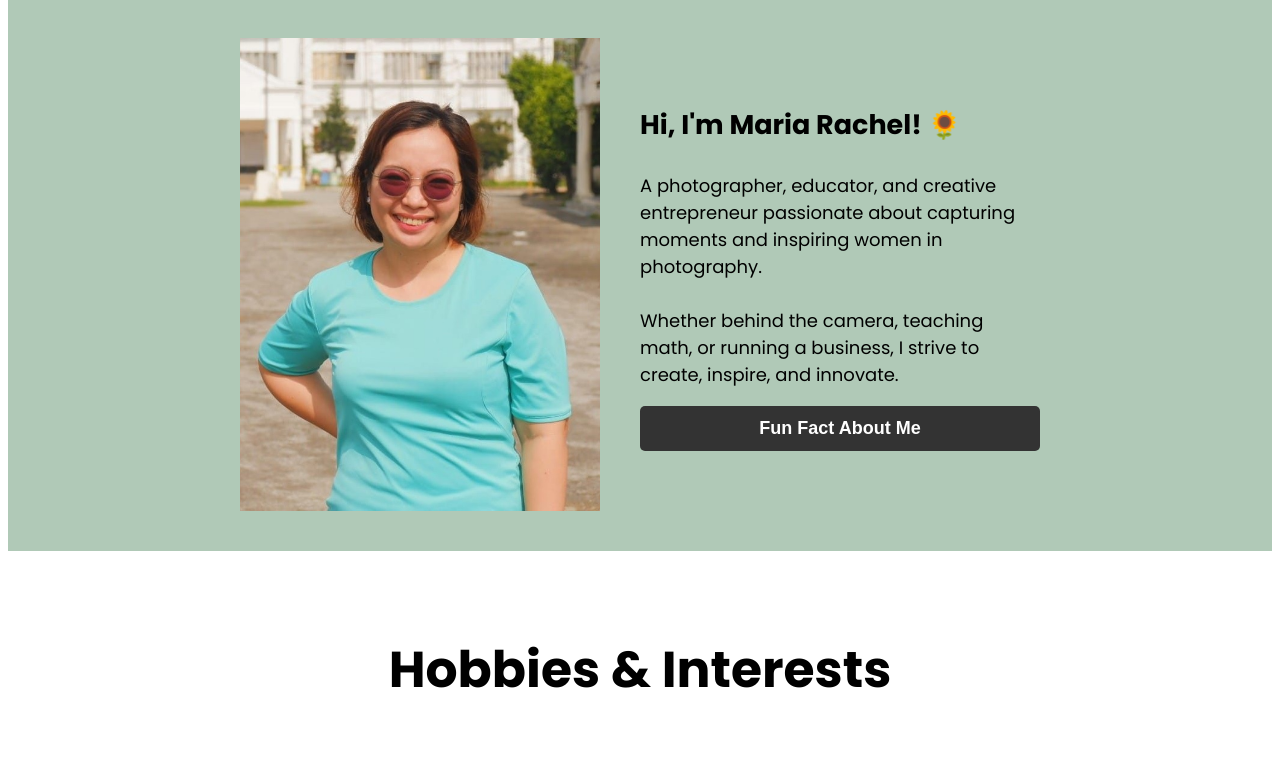
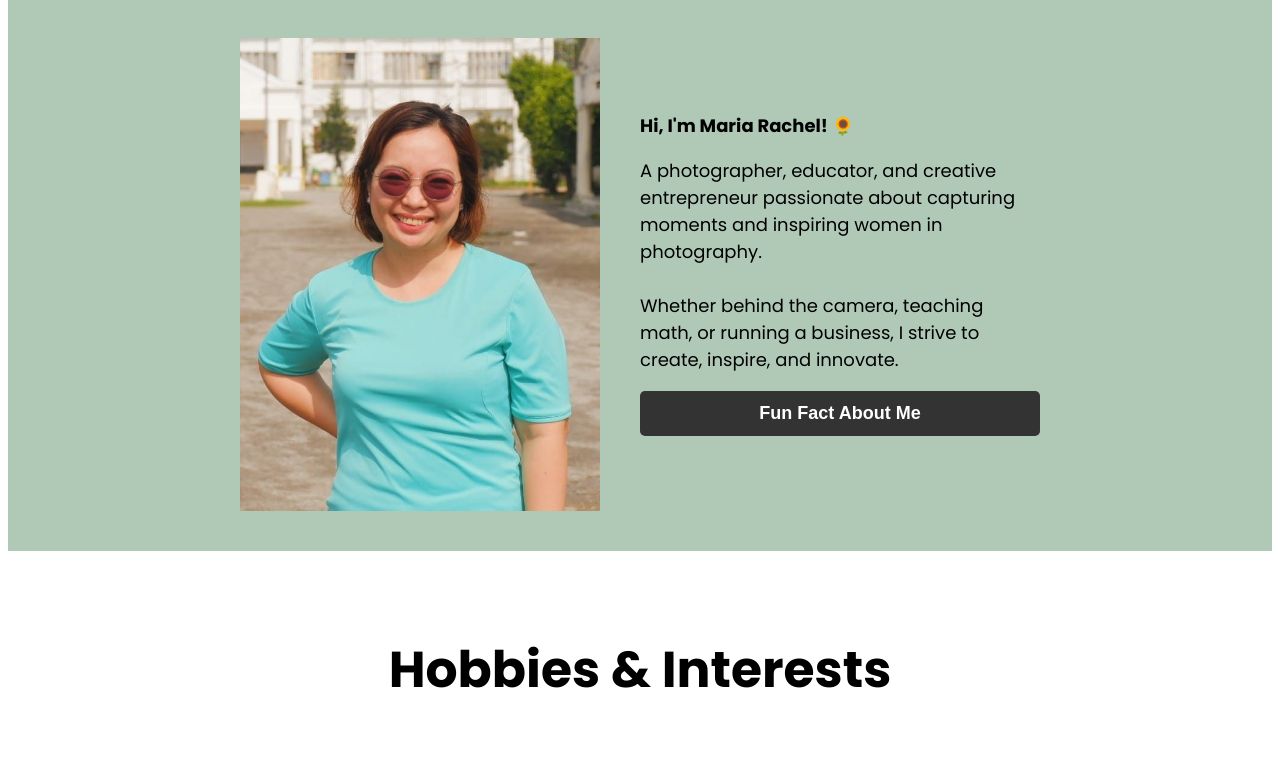
Before and after one commit to msmariarachel/cmsc207-miniproject, a plain HTML site: page index.html in a window 1280 px wide. Shown: the part 1506-2263 px from the top of the page. Drawn offline with Linux system fonts and the light colour scheme.

Commit message:
Update style.css

```diff
--- a/style.css
+++ b/style.css
@@ -225,6 +225,10 @@ textarea {
     min-height: 120px;
 }
 
+#name {
+    font-size: 1em;
+}
+
 button {
     background: #333;
     color: white;
```
